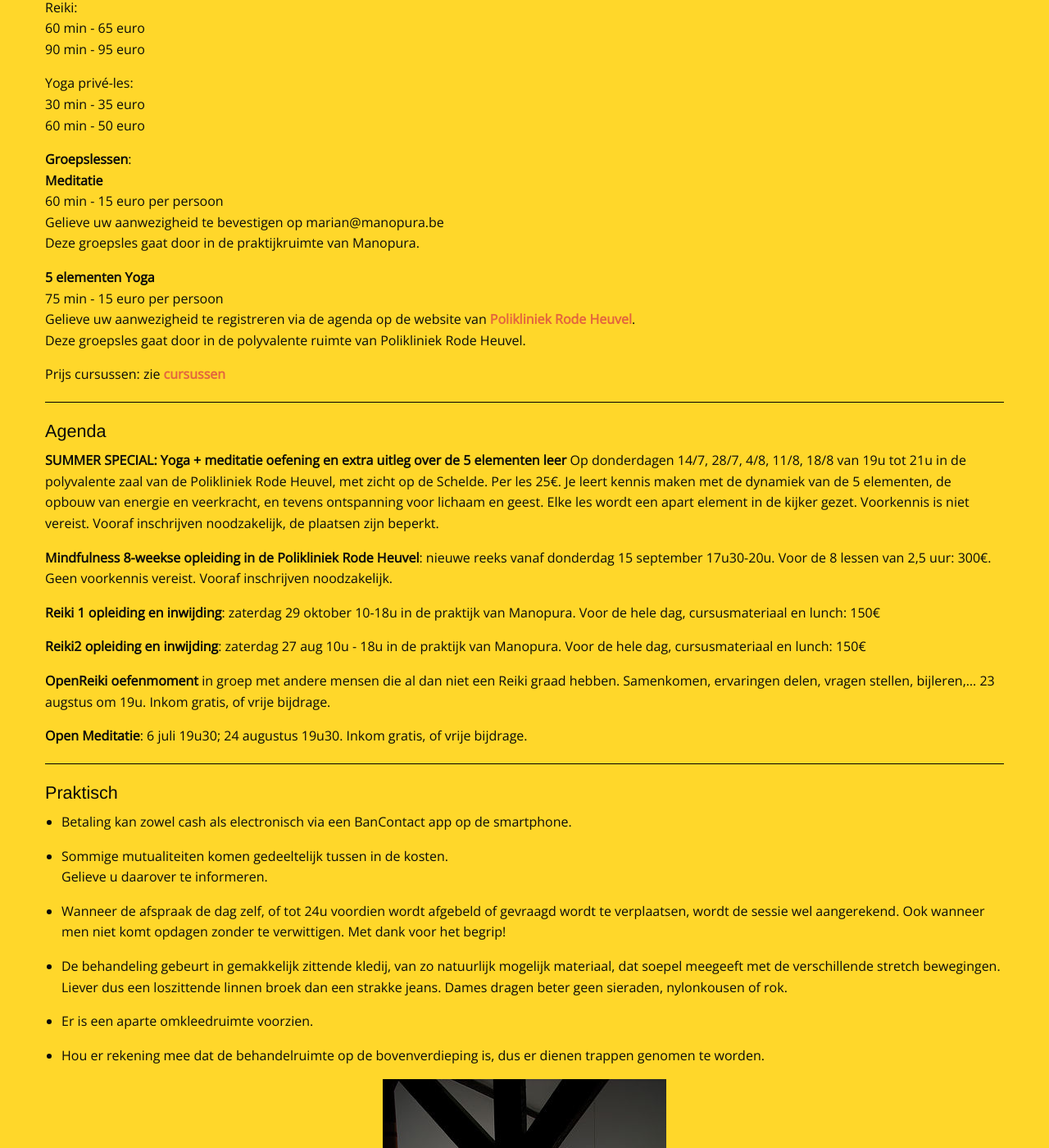
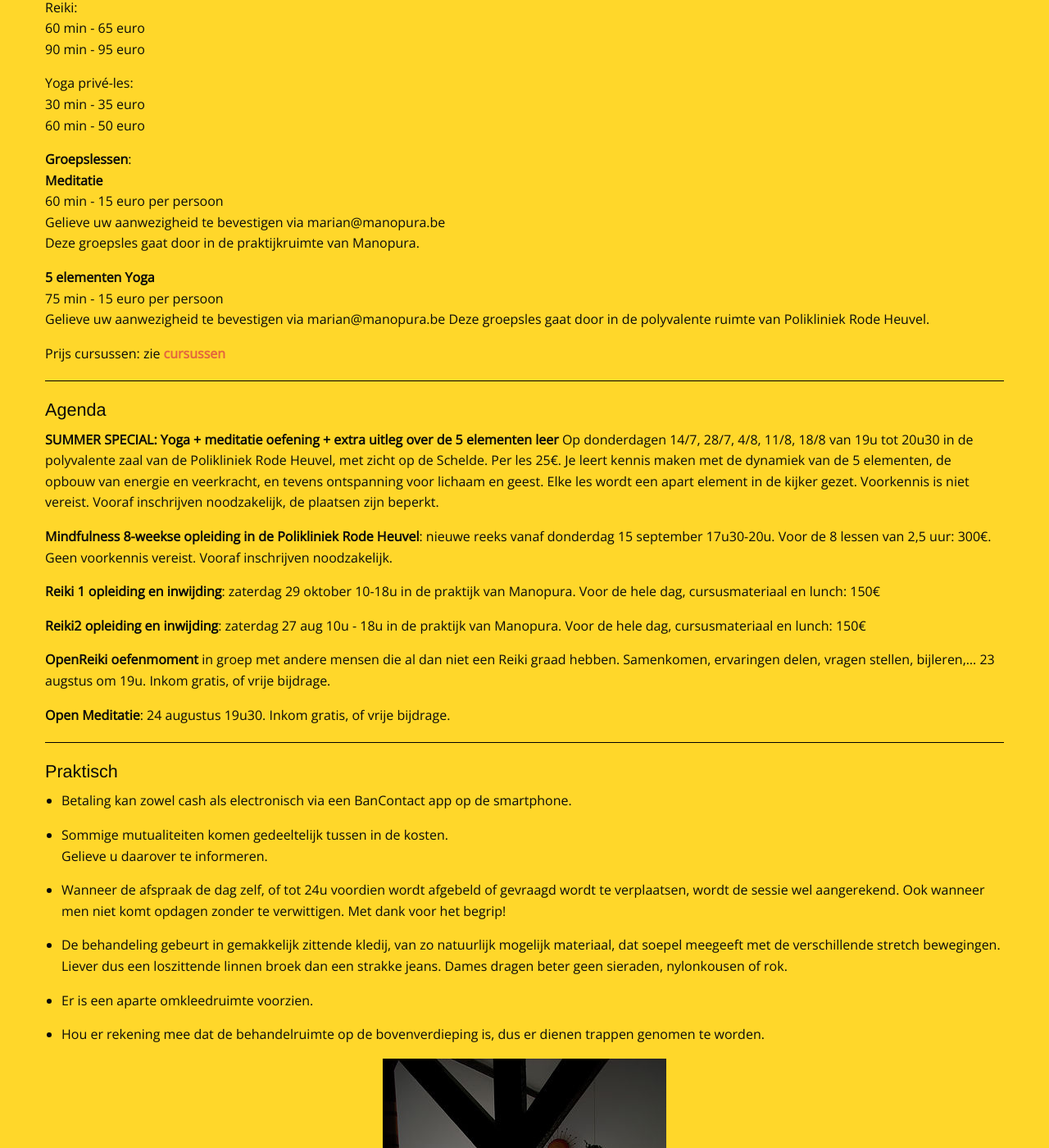
Before and after one commit to manopura/manopura.github.io, a Jekyll site: the page built from praktisch.md, in a window 1280 px wide and 1400 px high, scrolled down 675 px. Shown: the whole window at 82% size. Built offline with Jekyll 4.4.1, drawn with Linux system fonts in a browser that asks for light colours; nearby versions of some CDN libraries; our own code applies the rules of GitHub Pages for plain Markdown files.

Commit message:
Update praktisch.md

```diff
--- a/praktisch.md
+++ b/praktisch.md
@@ -37,12 +37,12 @@ Yoga privé-les:
 **Groepslessen**:
 **Meditatie**
 60 min - 15 euro per persoon
-Gelieve uw aanwezigheid te bevestigen op marian@manopura.be
+Gelieve uw aanwezigheid te bevestigen via marian@manopura.be
 Deze groepsles gaat door in de praktijkruimte van Manopura.
 
 **5 elementen Yoga**
 75 min - 15 euro per persoon
-Gelieve uw aanwezigheid te registreren via de agenda op de website van [**Polikliniek Rode Heuvel**](https://www.polikliniek-rodeheuvel.be).
+Gelieve uw aanwezigheid te bevestigen via marian@manopura.be
 Deze groepsles gaat door in de polyvalente ruimte van Polikliniek Rode Heuvel.
 
 
@@ -52,7 +52,7 @@ Prijs cursussen: zie [**cursussen**](http://www.manopura.be/cursussen.html)
 
 ### Agenda
 
-**SUMMER SPECIAL: Yoga + meditatie oefening en extra uitleg over de 5 elementen leer** Op donderdagen 14/7, 28/7, 4/8, 11/8, 18/8 van 19u tot 21u in de polyvalente zaal van de Polikliniek Rode Heuvel, met zicht op de Schelde. Per les 25€. Je leert kennis maken met de dynamiek van de 5 elementen, de opbouw van energie en veerkracht, en tevens ontspanning voor lichaam en geest. Elke les wordt een apart element in de kijker gezet. Voorkennis is niet vereist. Vooraf inschrijven noodzakelijk, de plaatsen zijn beperkt.
+**SUMMER SPECIAL: Yoga + meditatie oefening + extra uitleg over de 5 elementen leer** Op donderdagen 14/7, 28/7, 4/8, 11/8, 18/8 van 19u tot 20u30 in de polyvalente zaal van de Polikliniek Rode Heuvel, met zicht op de Schelde. Per les 25€. Je leert kennis maken met de dynamiek van de 5 elementen, de opbouw van energie en veerkracht, en tevens ontspanning voor lichaam en geest. Elke les wordt een apart element in de kijker gezet. Voorkennis is niet vereist. Vooraf inschrijven noodzakelijk, de plaatsen zijn beperkt.
 
 **Mindfulness 8-weekse opleiding in de Polikliniek Rode Heuvel**: nieuwe reeks vanaf donderdag 15 september 17u30-20u. Voor de 8 lessen van 2,5 uur: 300€. Geen voorkennis vereist. Vooraf inschrijven noodzakelijk.
 
@@ -62,7 +62,7 @@ Prijs cursussen: zie [**cursussen**](http://www.manopura.be/cursussen.html)
 
 **OpenReiki oefenmoment** in groep met andere mensen die al dan niet een Reiki graad hebben. Samenkomen, ervaringen delen, vragen stellen, bijleren,... 23 augstus om 19u. Inkom gratis, of vrije bijdrage.
 
-**Open Meditatie**: 6 juli 19u30; 24 augustus 19u30. Inkom gratis, of vrije bijdrage.
+**Open Meditatie**: 24 augustus 19u30. Inkom gratis, of vrije bijdrage.
 
 
 ---
```
